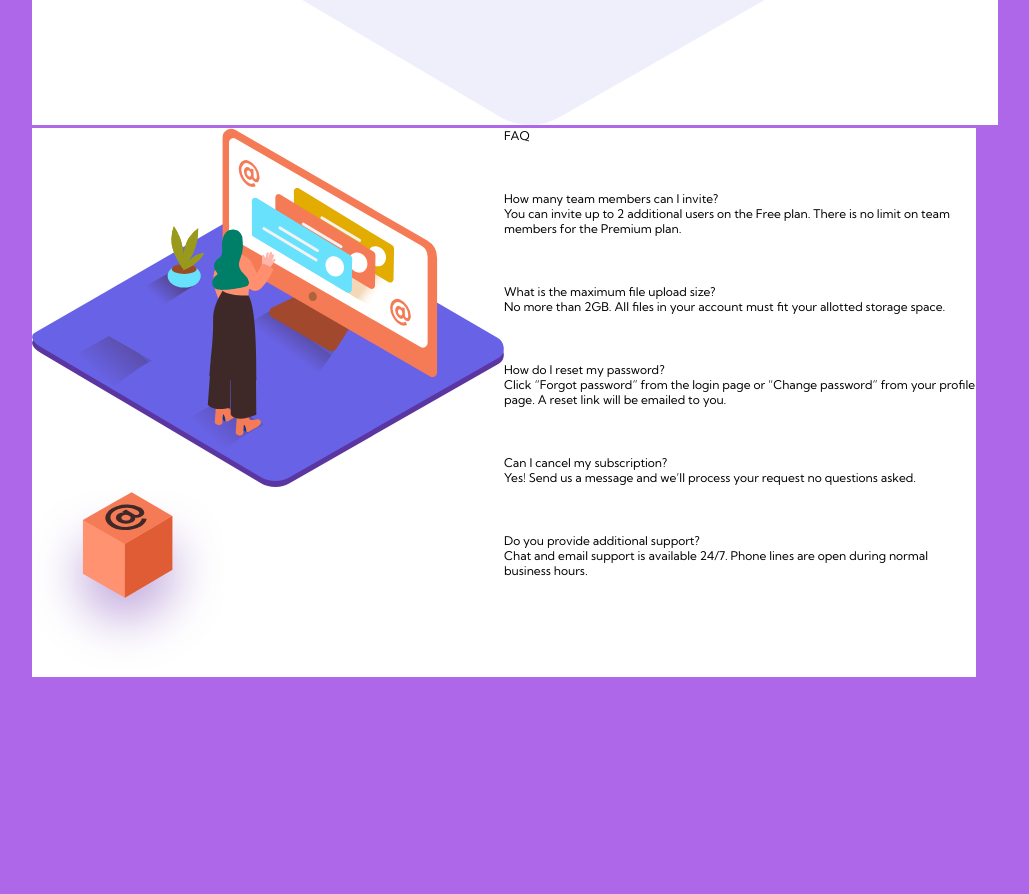
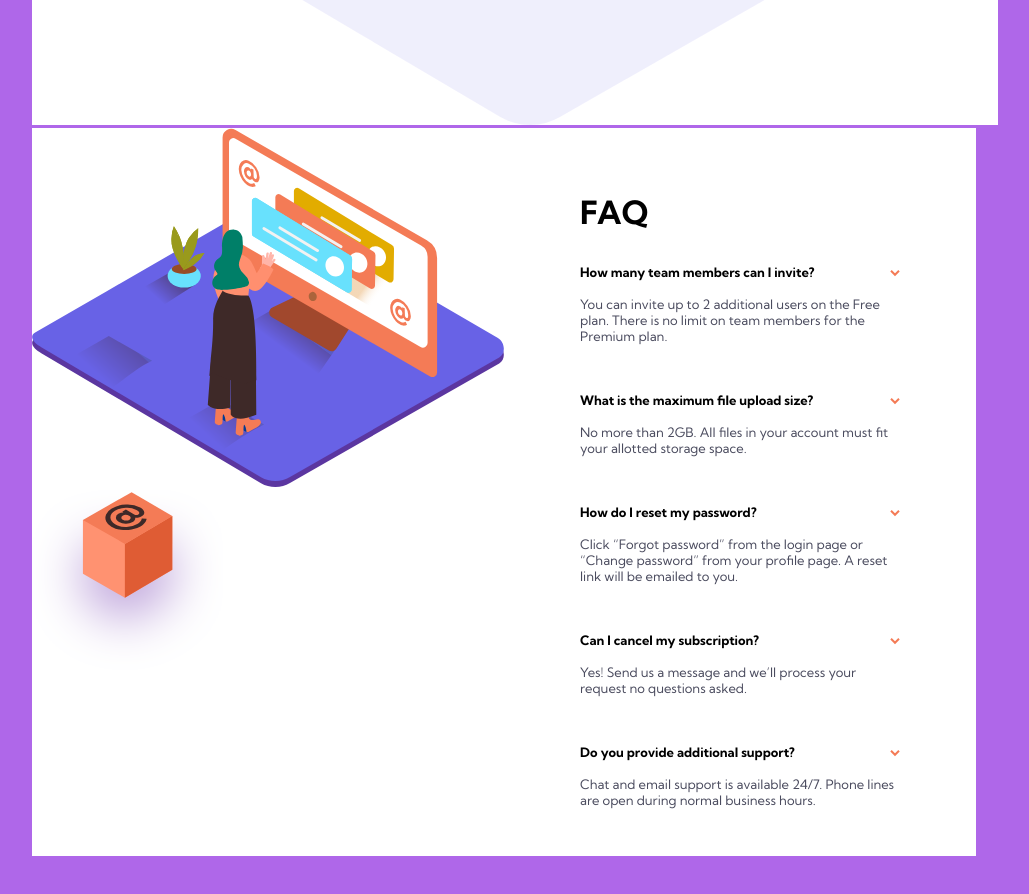
Before and after one commit to dehfachini/faq-accordion, a plain HTML site: page index.html in a window 1280 px wide. Shown: the part 980-1874 px from the top of the page, without its empty margins (136-1165 px from the left). Before the commit the page ends 1817 px from the top, so only its background shows below. Drawn offline with Linux system fonts and the light colour scheme.

Commit message:
add arrows images

```diff
--- a/css/styles.css
+++ b/css/styles.css
@@ -1,6 +1,6 @@
 :root {
     --font-family: 'Kumbh Sans', sans-serif;
-    --font-size: 12px;
+    --font-size: 13px;
     --very-dark-grayish-blue: hsl(237, 12%, 33%);
     --dark-grayish-blue: hsl(240, 6%, 50%);
     --light-grayish-blue: hsl(240, 5%, 91%);
@@ -29,10 +29,38 @@ body {
     background-color: #fff;
 }
 
+.rightside {
+    width: 30rem;
+}
+
+.inner-rightside {
+    width: 20rem;
+    margin: auto;
+}
+
 .faq {
-    padding-bottom: 3rem;
+    padding-top: 4rem;
+    padding-bottom: 2rem;
+    font-size: 2rem;
+    font-weight: bold;
 }
 
 .faq-item {
     padding-bottom: 3rem;
 }
+
+.title {
+    padding-bottom: 1rem;
+    color: black;
+    font-weight: bold;
+    display: flex;
+    justify-content: space-between;
+}
+
+.arrow {
+    /* width: 0.5rem; */
+}
+
+.text {
+    color: var(--very-dark-grayish-blue);
+}
--- a/index.html
+++ b/index.html
@@ -33,6 +33,7 @@
           </div>
         </div>
         <div class="rightside">
+          <div class="inner-rightside">
 
             <div class="faq">
               FAQ
@@ -41,7 +42,12 @@
 
             <div class="faq-item">
               <div class="title">
+                <div>
                   How many team members can I invite?
+                </div>
+                <div>
+                  <img class="arrow" src="./images/icon-arrow-down.svg" alt="arrow">
+                </div>
               </div>
               <div class="text">
                 You can invite up to 2 additional users on the Free plan. There is no limit on
@@ -52,7 +58,12 @@
 
             <div class="faq-item">
               <div class="title">
+                <div>
                   What is the maximum file upload size?
+                </div>
+                <div>
+                  <img class="arrow" src="./images/icon-arrow-down.svg" alt="arrow">
+                </div>
               </div>
               <div class="text">
                 No more than 2GB. All files in your account must fit your allotted storage space.
@@ -62,7 +73,12 @@
 
             <div class="faq-item">
               <div class="title">
+                <div>
                   How do I reset my password?
+                </div>
+                <div>
+                  <img class="arrow" src="./images/icon-arrow-down.svg" alt="arrow">
+                </div>
               </div>
               <div class="text">
                 Click “Forgot password” from the login page or “Change password” from your profile page.
@@ -73,7 +89,12 @@
 
             <div class="faq-item">
               <div class="title">
+                <div>
                   Can I cancel my subscription?
+                </div>
+                <div>
+                  <img class="arrow" src="./images/icon-arrow-down.svg" alt="arrow">
+                </div>
               </div>
               <div class="text">
                 Yes! Send us a message and we’ll process your request no questions asked.
@@ -83,13 +104,20 @@
 
             <div class="faq-item">
               <div class="title">
+                <div>
                   Do you provide additional support?
+                </div>
+                <div>
+                  <img class="arrow" src="./images/icon-arrow-down.svg" alt="arrow">
+                </div>
               </div>
               <div class="text">
                 Chat and email support is available 24/7. Phone lines are open during normal business hours.
               </div>
             </div>
 
+
+          </div>
         </div>
       </div>
     </div>
```
Lines whose indentation alone changed are shown as unchanged.
